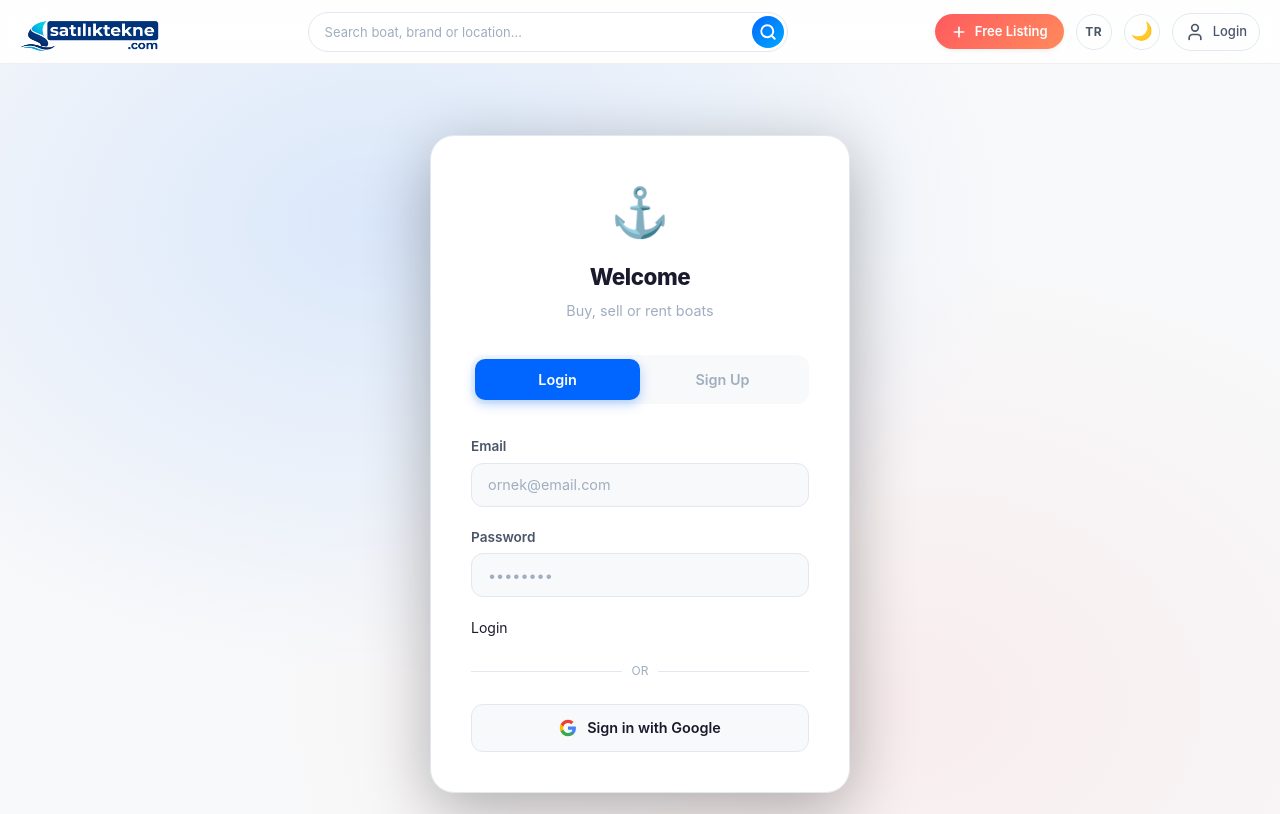
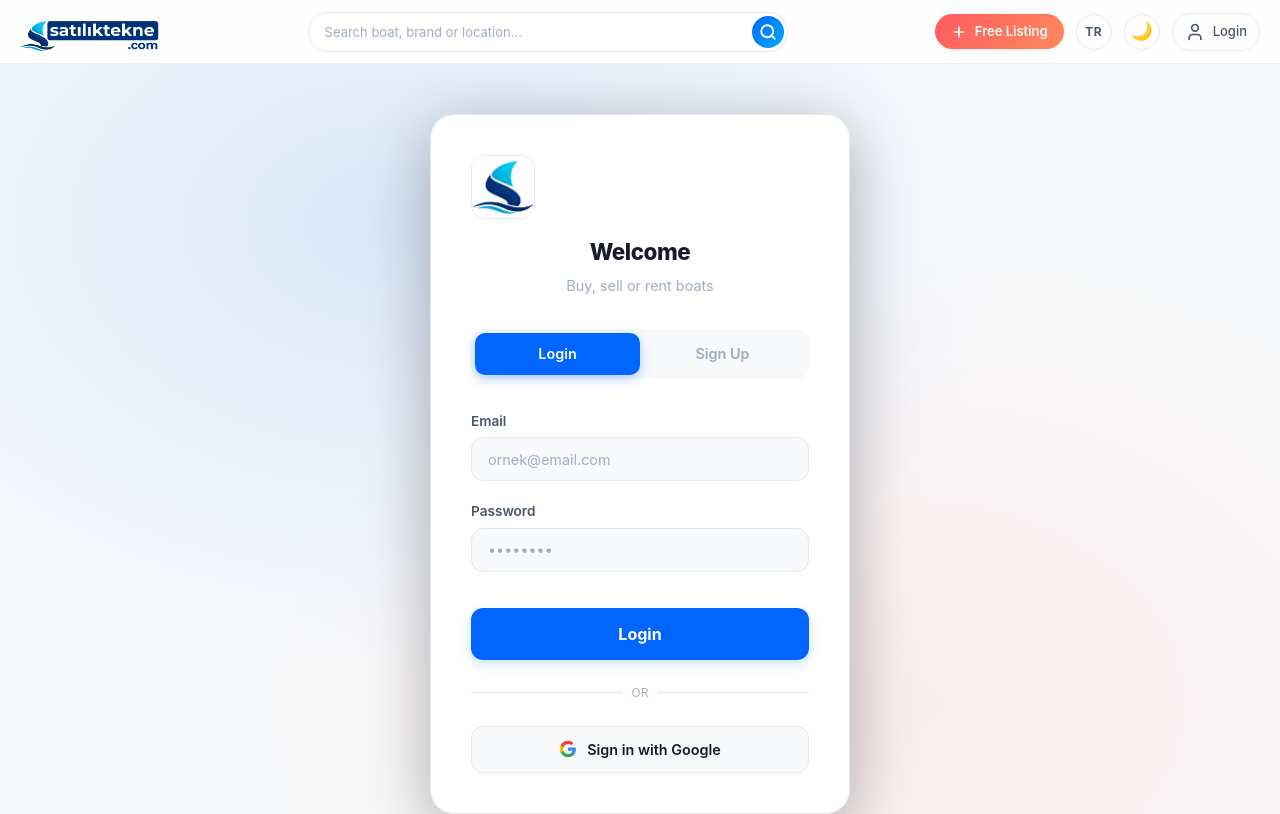
Before and after one commit to ogguneri-cpu/tekne-app, a Next.js app: page /en/auth/login in a window 1280 px wide. Shown: the top 814 px of the page. Built offline with nearby package versions, Linux system fonts and the light colour scheme; no server answers.

Commit message:
design: replace login page anchor with favicon, style submit button, add signup modal, and route callback redirect to login page

```diff
--- a/src/app/[locale]/auth/login/page.tsx
+++ b/src/app/[locale]/auth/login/page.tsx
@@ -1,6 +1,6 @@
 'use client';
 
-import React, { useState } from 'react';
+import React, { useState, useEffect } from 'react';
 import { useTranslations } from 'next-intl';
 import { useRouter } from '@/i18n/routing';
 import { createClient } from '@/lib/supabase/client';
@@ -20,6 +20,20 @@ export default function LoginPage() {
   const [errorMsg, setErrorMsg] = useState('');
   const [successMsg, setSuccessMsg] = useState('');
   const [loading, setLoading] = useState(false);
+  const [showModal, setShowModal] = useState(false);
+
+  // Check if redirected from email verification callback
+  useEffect(() => {
+    if (typeof window !== 'undefined') {
+      const params = new URLSearchParams(window.location.search);
+      if (params.get('verified') === 'true') {
+        setActiveTab('login');
+        setSuccessMsg('E-posta adresiniz başarıyla doğrulandı! Şimdi giriş yapabilirsiniz.');
+        // Clean URL params without page reload
+        window.history.replaceState({}, document.title, window.location.pathname);
+      }
+    }
+  }, []);
 
   const handleSubmit = async (e: React.FormEvent) => {
     e.preventDefault();
@@ -53,7 +67,12 @@ export default function LoginPage() {
 
         // Supabase returns user immediately but might require email confirmation
         if (data.user && data.session === null) {
-          setSuccessMsg('Kayıt başarılı! Lütfen e-posta kutunuzu kontrol edin ve üyeliğinizi onaylayın.');
+          setShowModal(true); // Open the verification modal
+          // Clear inputs
+          setFullName('');
+          setPhone('');
+          setEmail('');
+          setPassword('');
         } else {
           setSuccessMsg('Kayıt başarılı! Giriş yapılıyor...');
           setTimeout(() => {
@@ -89,7 +108,12 @@ export default function LoginPage() {
       <main className="login-page">
         <div className="login-card">
           <div className="login-header">
-            <span className="login-logo">⚓</span>
+            <img
+              src="/assets/favicon.jpg"
+              alt="satiliktekne.com"
+              className="login-logo-img"
+              style={{ width: '64px', height: '64px', borderRadius: '14px', objectFit: 'cover', marginBottom: '1.25rem', border: '1px solid var(--border)' }}
+            />
             <h1>
               {activeTab === 'login' ? t('Hoş Geldiniz') : t('Kayıt Ol')}
             </h1>
@@ -177,6 +201,22 @@ export default function LoginPage() {
             <button
               type="submit"
               disabled={loading}
+              style={{
+                width: '100%',
+                padding: '14px',
+                background: 'var(--color-primary)',
+                color: '#fff',
+                border: 'none',
+                borderRadius: '12px',
+                fontSize: '1rem',
+                fontWeight: 700,
+                cursor: 'pointer',
+                transition: 'all 0.3s ease',
+                boxShadow: '0 4px 12px rgba(0, 102, 255, 0.2)',
+                marginTop: '1rem',
+                fontFamily: 'inherit'
+              }}
+              className="auth-submit-btn"
             >
               {loading ? 'Yükleniyor...' : (activeTab === 'login' ? t('Giriş Yap') : t('Kayıt Ol'))}
             </button>
@@ -223,6 +263,74 @@ export default function LoginPage() {
         </div>
       </main>
 
+      {/* Verification Modal (Popup) */}
+      {showModal && (
+        <div style={{
+          position: 'fixed',
+          top: 0,
+          left: 0,
+          right: 0,
+          bottom: 0,
+          background: 'rgba(15, 23, 42, 0.65)',
+          backdropFilter: 'blur(4px)',
+          display: 'flex',
+          alignItems: 'center',
+          justifyContent: 'center',
+          zIndex: 9999,
+          padding: '1.5rem'
+        }}>
+          <div style={{
+            background: 'var(--bg-card)',
+            border: '1px solid var(--border)',
+            borderRadius: '24px',
+            padding: '2.5rem 2rem',
+            maxWidth: '460px',
+            width: '100%',
+            textAlign: 'center',
+            boxShadow: '0 20px 25px -5px rgba(0, 0, 0, 0.1), 0 10px 10px -5px rgba(0, 0, 0, 0.04)',
+            animation: 'scaleIn 0.3s ease-out'
+          }}>
+            <img
+              src="/assets/favicon.jpg"
+              alt="satiliktekne.com"
+              style={{ width: '80px', height: '80px', borderRadius: '18px', objectFit: 'cover', marginBottom: '1.5rem', border: '1px solid var(--border)', boxShadow: '0 4px 10px rgba(0,0,0,0.05)' }}
+            />
+            <h2 style={{ fontSize: '1.5rem', fontWeight: 800, color: 'var(--text-primary)', marginBottom: '0.75rem' }}>
+              Aramıza Hoş Geldiniz! ⛵
+            </h2>
+            <h3 style={{ fontSize: '1.1rem', fontWeight: 700, color: 'var(--color-primary)', marginBottom: '1rem' }}>
+              E-posta Doğrulaması Gerekli
+            </h3>
+            <p style={{ fontSize: '0.925rem', color: 'var(--text-secondary)', lineHeight: '1.6', marginBottom: '2rem' }}>
+              Kayıt işleminiz başarıyla tamamlandı. SatılıkTekne.com'un ayrıcalıklı dünyasına katılmak ve hemen ilan vermeye başlamak için <strong>yachting@cmx.com.tr</strong> adresinden gönderdiğimiz onay e-postasındaki doğrulama butonuna tıklamanız gerekmektedir.
+              <br /><br />
+              <span style={{ fontSize: '0.85rem', color: 'var(--text-muted)' }}>
+                ℹ️ Eğer e-posta gelen kutunuzda görünmüyorsa lütfen <strong>Spam (Gereksiz)</strong> klasörünü kontrol etmeyi unutmayın.
+              </span>
+            </p>
+
+            <button
+              onClick={() => { setShowModal(false); setActiveTab('login'); }}
+              style={{
+                width: '100%',
+                padding: '14px',
+                background: 'var(--color-primary)',
+                color: '#fff',
+                border: 'none',
+                borderRadius: '12px',
+                fontSize: '0.95rem',
+                fontWeight: 700,
+                cursor: 'pointer',
+                transition: 'all 0.2s ease',
+                boxShadow: '0 4px 12px rgba(0, 102, 255, 0.2)'
+              }}
+            >
+              Anladım, E-postamı Kontrol Edeceğim
+            </button>
+          </div>
+        </div>
+      )}
+
       <Footer />
     </>
   );
--- a/src/app/auth/callback/route.ts
+++ b/src/app/auth/callback/route.ts
@@ -4,7 +4,7 @@ import { createClient } from '@/lib/supabase/server';
 export async function GET(request: Request) {
   const { searchParams, origin } = new URL(request.url);
   const code = searchParams.get('code');
-  const next = searchParams.get('next') ?? '/';
+  const next = searchParams.get('next') ?? '/auth/login?verified=true';
 
   if (code) {
     const supabase = await createClient();
```
